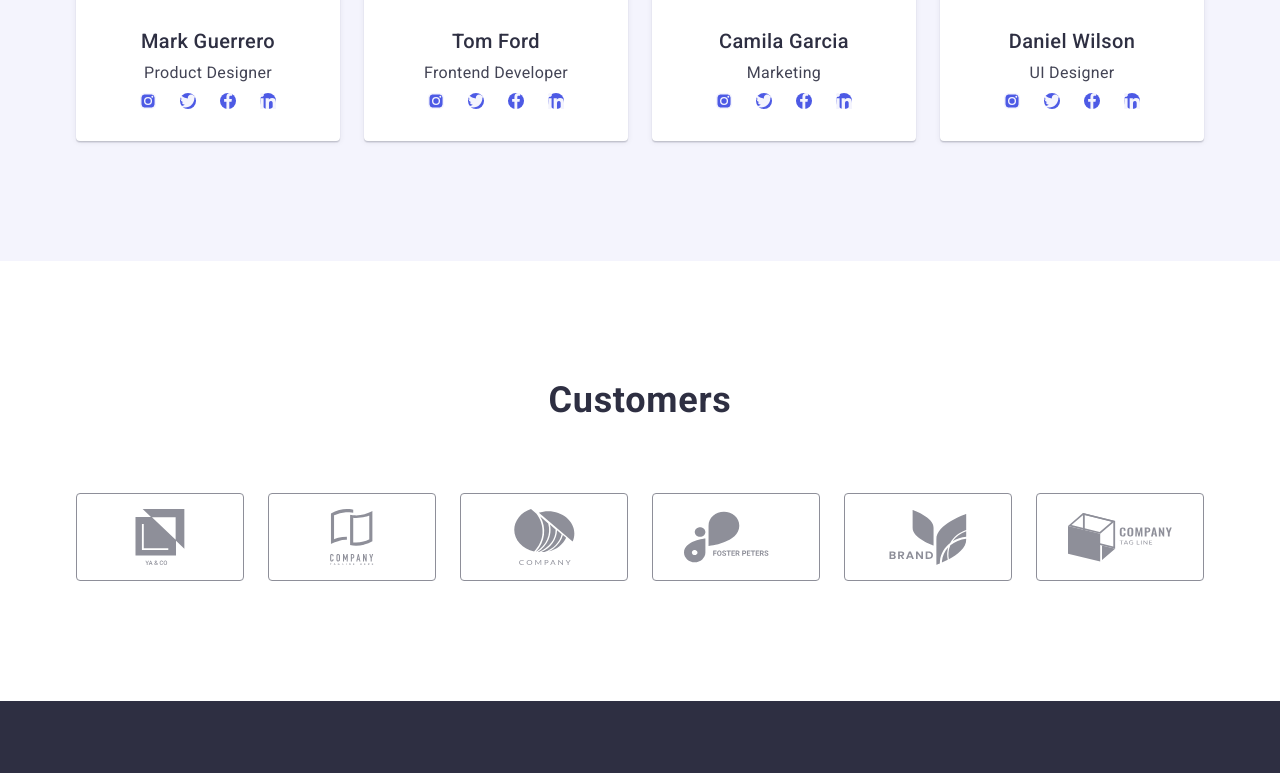
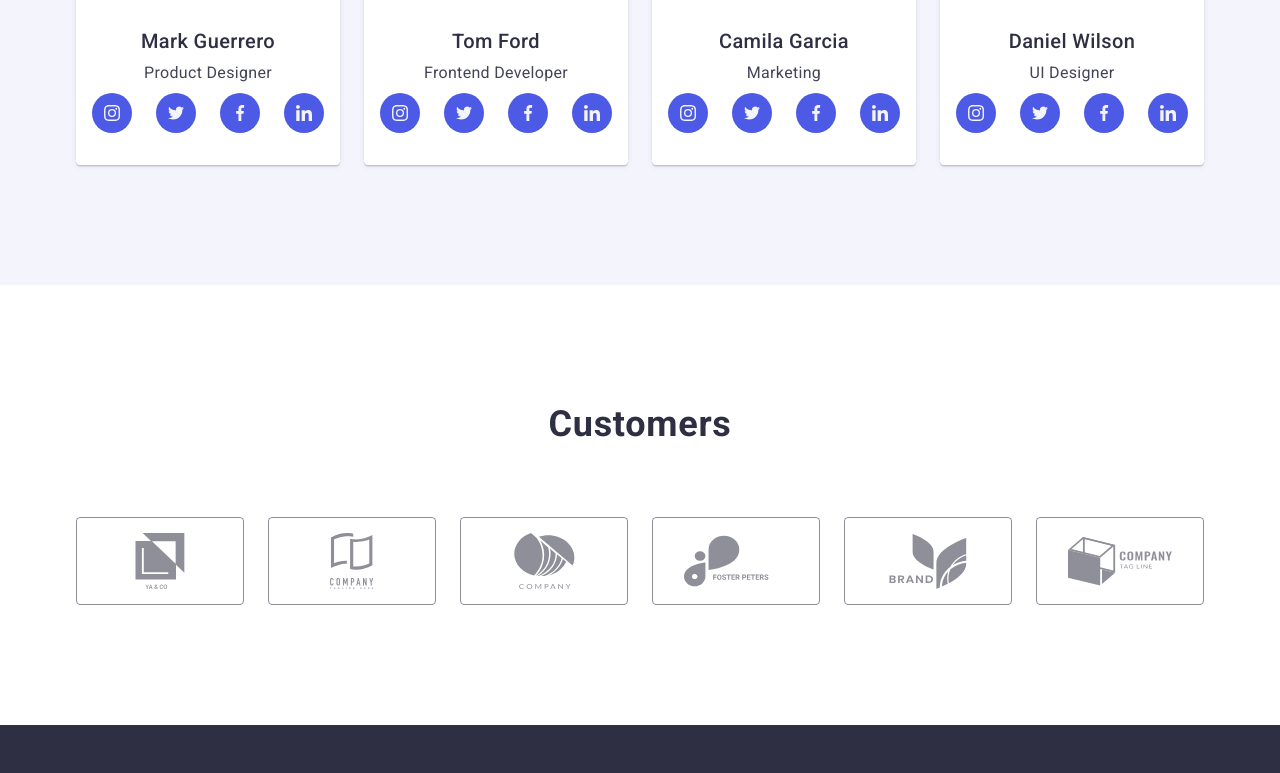
Before and after one commit to valentyn1407/goit-markup-hw-04, a plain HTML site: page index.html in a window 1280 px wide. Shown: the part 2187-2960 px from the top of the page. Drawn offline with nearby package versions, Linux system fonts and the light colour scheme.

Commit message:
Update index.html and portfolio.html

```diff
--- a/css/styles.css
+++ b/css/styles.css
@@ -86,7 +86,6 @@ a {
   font-family: 'Raleway', sans-serif;
   display: inline-block;
   margin-bottom: 16px;
-  margin-right: 76px;
   font-weight: 800;
   font-size: 18px;
   line-height: 1.17;
@@ -383,6 +382,10 @@ a {
   justify-content: center;
   gap: 24px;
 }
+.item-social {
+  width: 40px;
+  height: 40px;
+}
 
 .social-link {
   display: flex;
--- a/index.html
+++ b/index.html
@@ -176,30 +176,30 @@
                 <h3 class="suptitle-name">Mark Guerrero</h3>
                 <p class="profession">Product Designer</p>
                 <ul class="list social">
-                  <li class="item-social" width="40" height="40">
+                  <li class="item-social">
                     <a class="link social-link" href="/">
-                      <svg class="icon-social" style="width: 16px; height: 16px">
+                      <svg class="icon-social" width="16" height="16">
                         <use href="./images/icons.svg#instagram"></use>
                       </svg>
                     </a>
                   </li>
-                  <li class="item-social" width="40" height="40">
+                  <li class="item-social">
                     <a class="link social-link" href="/">
-                      <svg class="icon-social" style="width: 16px; height: 16px">
+                      <svg class="icon-social" width="16" height="16">
                         <use href="./images/icons.svg#twitter"></use>
                       </svg>
                     </a>
                   </li>
-                  <li class="item-social" width="40" height="40">
+                  <li class="item-social">
                     <a class="link social-link" href="/">
-                      <svg class="icon-social" style="width: 16px; height: 16px">
+                      <svg class="icon-social" width="16" height="16">
                         <use href="./images/icons.svg#facebook"></use>
                       </svg>
                     </a>
                   </li>
-                  <li class="item-social" width="40" height="40">
+                  <li class="item-social">
                     <a class="link social-link" href="/">
-                      <svg class="icon-social" style="width: 16px; height: 16px">
+                      <svg class="icon-social" width="16" height="16">
                         <use href="./images/icons.svg#linkedin"></use>
                       </svg>
                     </a>
@@ -219,30 +219,30 @@
                 <h3 class="suptitle-name">Tom Ford</h3>
                 <p class="profession">Frontend Developer</p>
                 <ul class="list social">
-                  <li class="item-social" width="40" height="40">
+                  <li class="item-social">
                     <a class="link social-link" href="/">
-                      <svg class="icon-social" style="width: 16px; height: 16px">
+                      <svg class="icon-social" width="16" height="16">
                         <use href="./images/icons.svg#instagram"></use>
                       </svg>
                     </a>
                   </li>
-                  <li class="item-social" width="40" height="40">
+                  <li class="item-social">
                     <a class="link social-link" href="/">
-                      <svg class="icon-social" style="width: 16px; height: 16px">
+                      <svg class="icon-social" width="16" height="16">
                         <use href="./images/icons.svg#twitter"></use>
                       </svg>
                     </a>
                   </li>
-                  <li class="item-social" width="40" height="40">
+                  <li class="item-social">
                     <a class="link social-link" href="/">
-                      <svg class="icon-social" style="width: 16px; height: 16px">
+                      <svg class="icon-social" width="16" height="16">
                         <use href="./images/icons.svg#facebook"></use>
                       </svg>
                     </a>
                   </li>
-                  <li class="item-social" width="40" height="40">
+                  <li class="item-social">
                     <a class="link social-link" href="/">
-                      <svg class="icon-social" style="width: 16px; height: 16px">
+                      <svg class="icon-social" width="16" height="16">
                         <use href="./images/icons.svg#linkedin"></use>
                       </svg>
                     </a>
@@ -262,30 +262,30 @@
                 <h3 class="suptitle-name">Camila Garcia</h3>
                 <p class="profession">Marketing</p>
                 <ul class="list social">
-                  <li class="item-social" width="40" height="40">
+                  <li class="item-social">
                     <a class="link social-link" href="/">
-                      <svg class="icon-social" style="width: 16px; height: 16px">
+                      <svg class="icon-social" width="16" height="16">
                         <use href="./images/icons.svg#instagram"></use>
                       </svg>
                     </a>
                   </li>
-                  <li class="item-social" width="40" height="40">
+                  <li class="item-social">
                     <a class="link social-link" href="/">
-                      <svg class="icon-social" style="width: 16px; height: 16px">
+                      <svg class="icon-social" width="16" height="16">
                         <use href="./images/icons.svg#twitter"></use>
                       </svg>
                     </a>
                   </li>
-                  <li class="item-social" width="40" height="40">
+                  <li class="item-social">
                     <a class="link social-link" href="/">
-                      <svg class="icon-social" style="width: 16px; height: 16px">
+                      <svg class="icon-social" width="16" height="16">
                         <use href="./images/icons.svg#facebook"></use>
                       </svg>
                     </a>
                   </li>
-                  <li class="item-social" width="40" height="40">
+                  <li class="item-social">
                     <a class="link social-link" href="/">
-                      <svg class="icon-social" style="width: 16px; height: 16px">
+                      <svg class="icon-social" width="16" height="16">
                         <use href="./images/icons.svg#linkedin"></use>
                       </svg>
                     </a>
@@ -305,30 +305,30 @@
                 <h3 class="suptitle-name">Daniel Wilson</h3>
                 <p class="profession">UI Designer</p>
                 <ul class="list social">
-                  <li class="item-social" width="40" height="40">
+                  <li class="item-social">
                     <a class="link social-link" href="/">
-                      <svg class="icon-social" style="width: 16px; height: 16px">
+                      <svg class="icon-social" width="16" height="16">
                         <use href="./images/icons.svg#instagram"></use>
                       </svg>
                     </a>
                   </li>
-                  <li class="item-social" width="40" height="40">
+                  <li class="item-social">
                     <a class="link social-link" href="/">
-                      <svg class="icon-social" style="width: 16px; height: 16px">
+                      <svg class="icon-social" width="16" height="16">
                         <use href="./images/icons.svg#twitter"></use>
                       </svg>
                     </a>
                   </li>
-                  <li class="item-social" width="40" height="40">
+                  <li class="item-social">
                     <a class="link social-link" href="/">
-                      <svg class="icon-social" style="width: 16px; height: 16px">
+                      <svg class="icon-social" width="16" height="16">
                         <use href="./images/icons.svg#facebook"></use>
                       </svg>
                     </a>
                   </li>
-                  <li class="item-social" width="40" height="40">
+                  <li class="item-social">
                     <a class="link social-link" href="/">
-                      <svg class="icon-social" style="width: 16px; height: 16px">
+                      <svg class="icon-social" width="16" height="16">
                         <use href="./images/icons.svg#linkedin"></use>
                       </svg>
                     </a>
@@ -408,28 +408,28 @@
         <div class="social-footer">
           <p class="title-media">Social media</p>
           <ul class="list icon-list">
-            <li class="icon-item" width="40" height="40">
+            <li class="item-social">
               <a class="link link-social-footer" href="/">
                 <svg class="icon-social-footer" width="24" height="24">
                   <use href="./images/icons.svg#instagram"></use>
                 </svg>
               </a>
             </li>
-            <li class="icon-item" width="40" height="40">
+            <li class="item-social">
               <a class="link link-social-footer" href="/">
                 <svg class="icon-social-footer" width="24" height="24">
                   <use href="./images/icons.svg#twitter"></use>
                 </svg>
               </a>
             </li>
-            <li class="icon-item" width="40" height="40">
+            <li class="item-social">
               <a class="link link-social-footer" href="/">
                 <svg class="icon-social-footer" width="24" height="24">
                   <use href="./images/icons.svg#facebook"></use>
                 </svg>
               </a>
             </li>
-            <li class="icon-item" width="40" height="40">
+            <li class="item-social">
               <a class="link link-social-footer" href="/">
                 <svg class="icon-social-footer" width="24" height="24">
                   <use href="./images/icons.svg#linkedin"></use>
```
Also changed, not shown: portfolio.html (+4 -4 lines).
